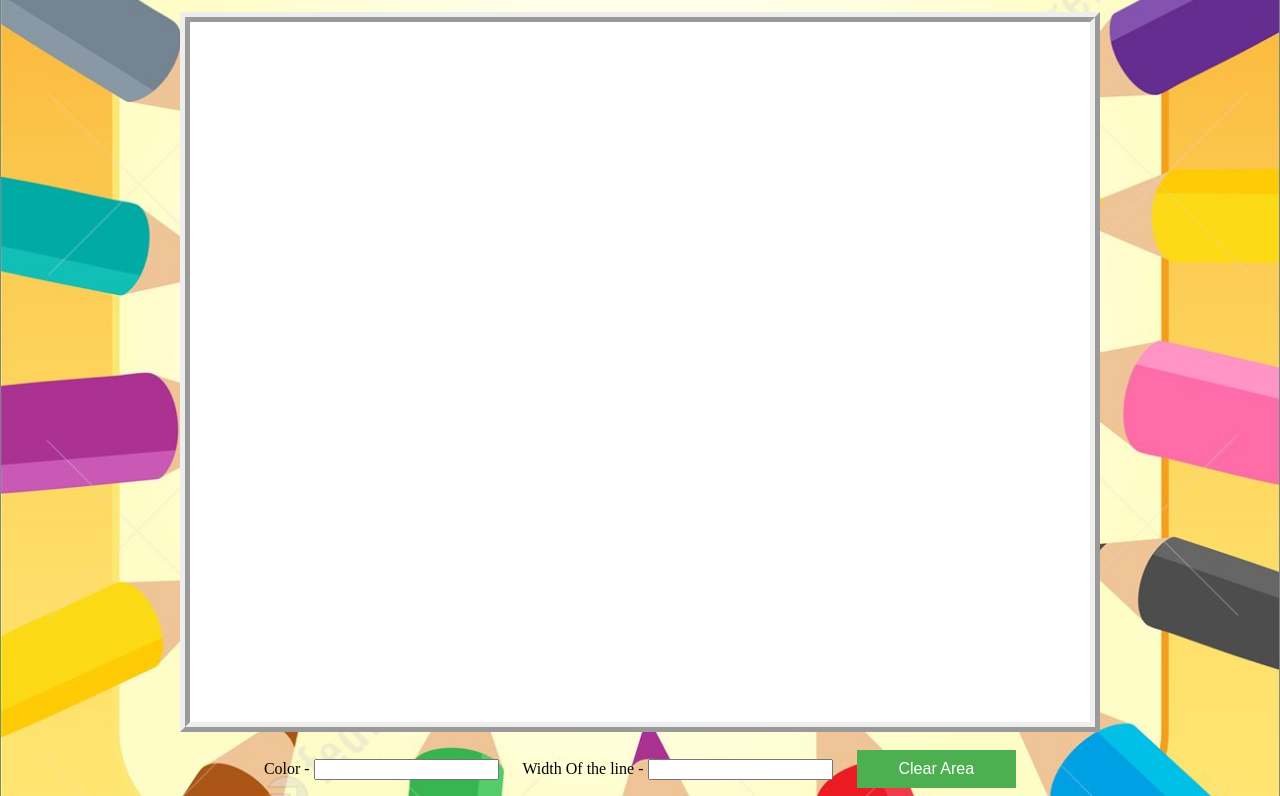
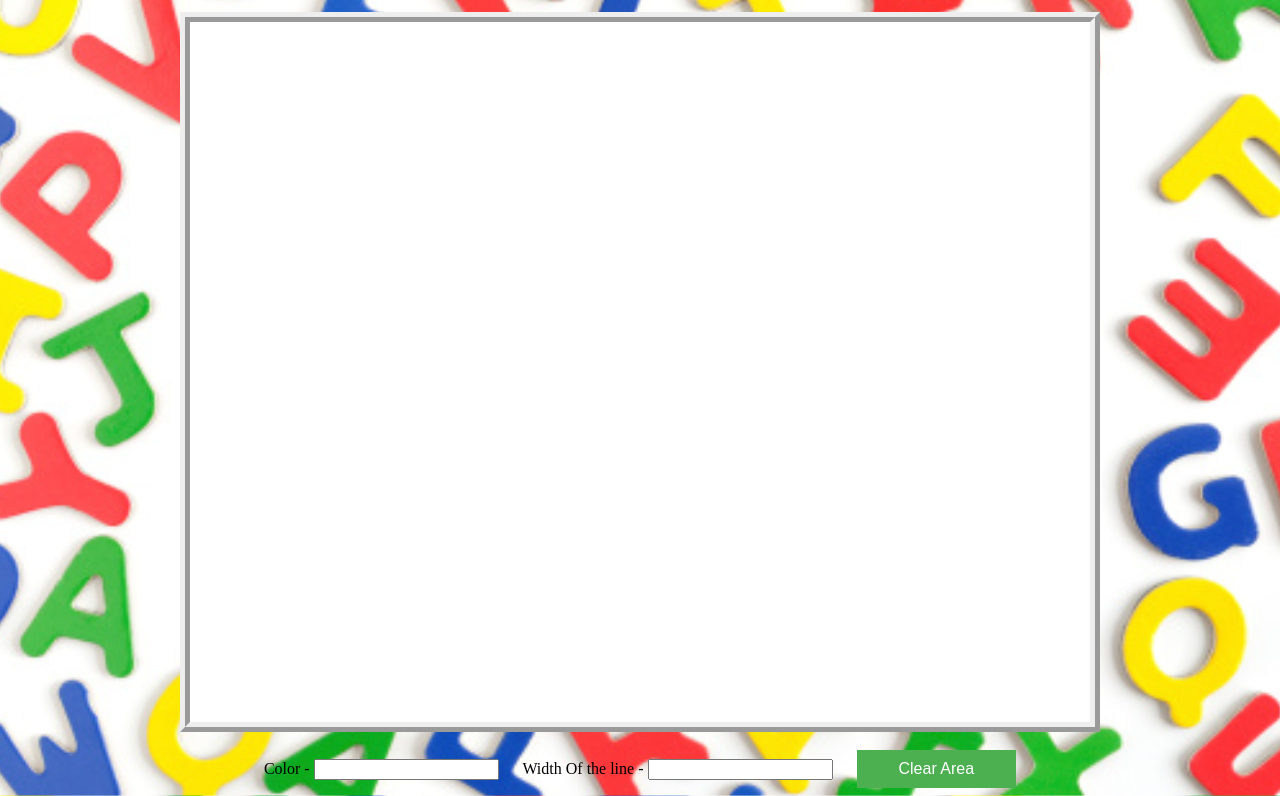
Before and after one commit to photoeditz/whiteboard, a plain HTML site: page index.html in a window 1280 px wide. Shown: the part 70-866 px from the top of the page. Drawn offline with Linux system fonts and the light colour scheme.

Commit message:
Update style.css

```diff
--- a/style.css
+++ b/style.css
@@ -1,5 +1,5 @@
 .body_backgorund {
-    background-image: url("bg1.jpg");
+    background-image: url("blabla.jpg");
     background-position: center;
     background-size: cover;
   }
```
